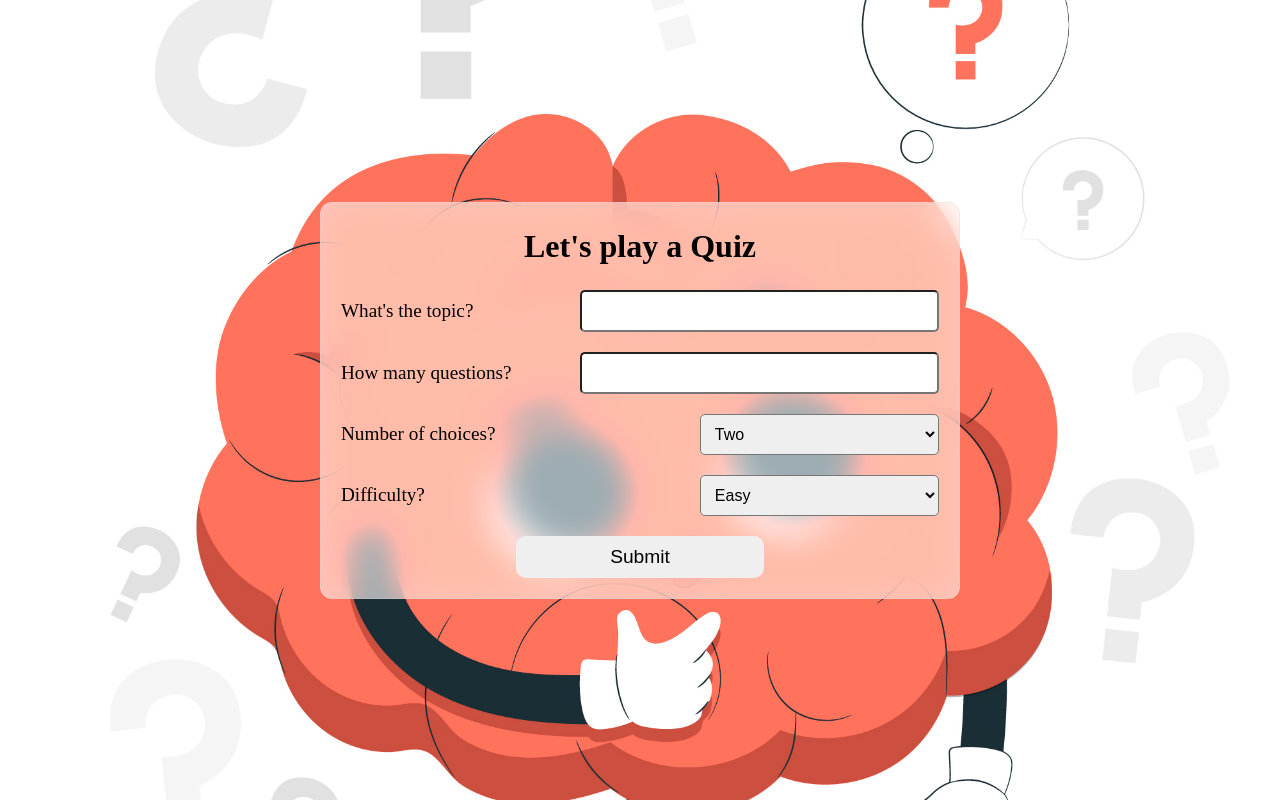
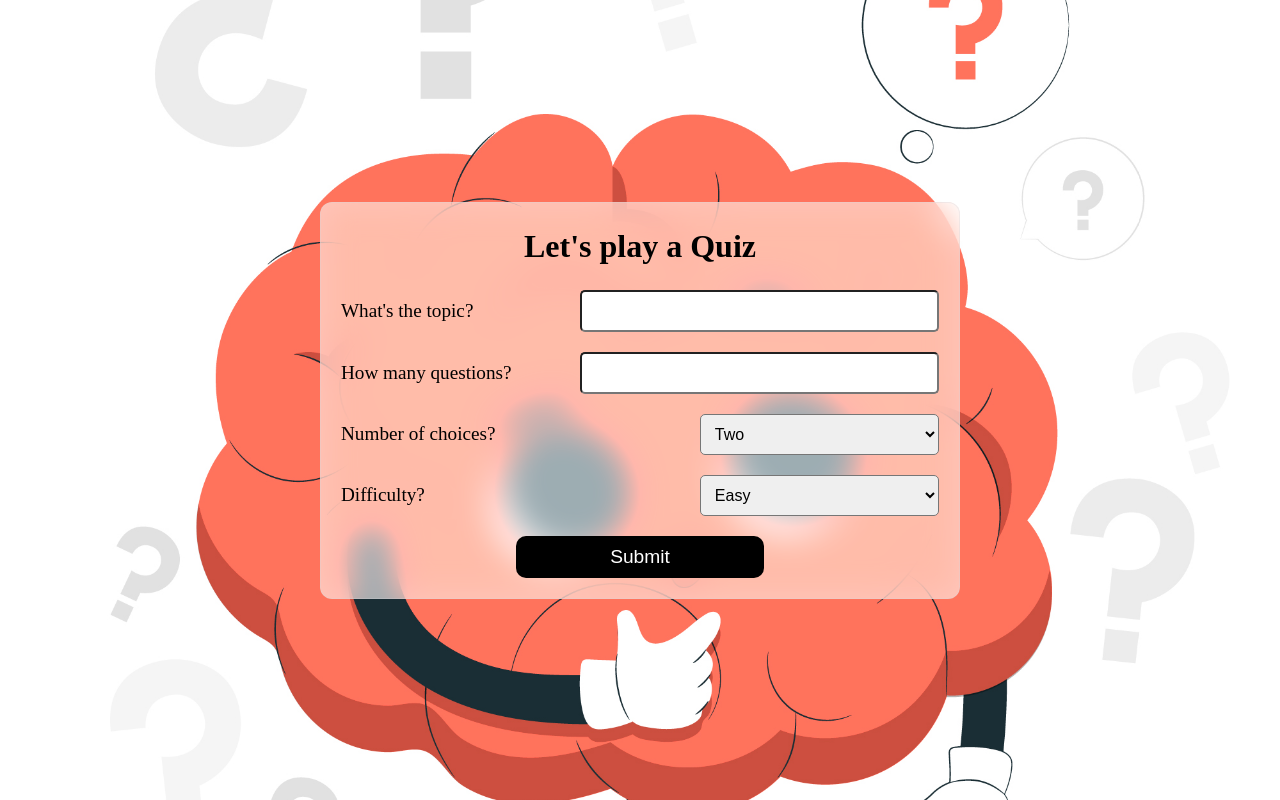
Before and after one commit to Mubashir-Md/QuizApp, a Flask app: page / in a window 1280 px wide. Run offline with Flask 2, Linux system fonts and the light colour scheme.

Commit message:
style issues

```diff
--- a/static/index.css
+++ b/static/index.css
@@ -75,6 +75,9 @@ form button{
     font-size: 1.2rem;
     margin: 10px auto;
     border: none;
+    cursor: pointer;
+    background-color: #000;
+    color: #fff;
 }
 
 /* Generated by https://generator.ui.glass/ */
--- a/static/quiz.css
+++ b/static/quiz.css
@@ -19,7 +19,7 @@ div.quiz {
   flex-direction: column;
   justify-content: center;
   align-items: center;
-  height: 100vh;
+  /* height: 100vh; */
 }
 
 div.quiz div.questions {
@@ -61,6 +61,8 @@ form button{
     font-size: 1.2rem;
     cursor: pointer;
     margin: 15px auto;
+    background-color: #000;
+    color: #fff;
     /* width: 50%; */
 }
 
```
